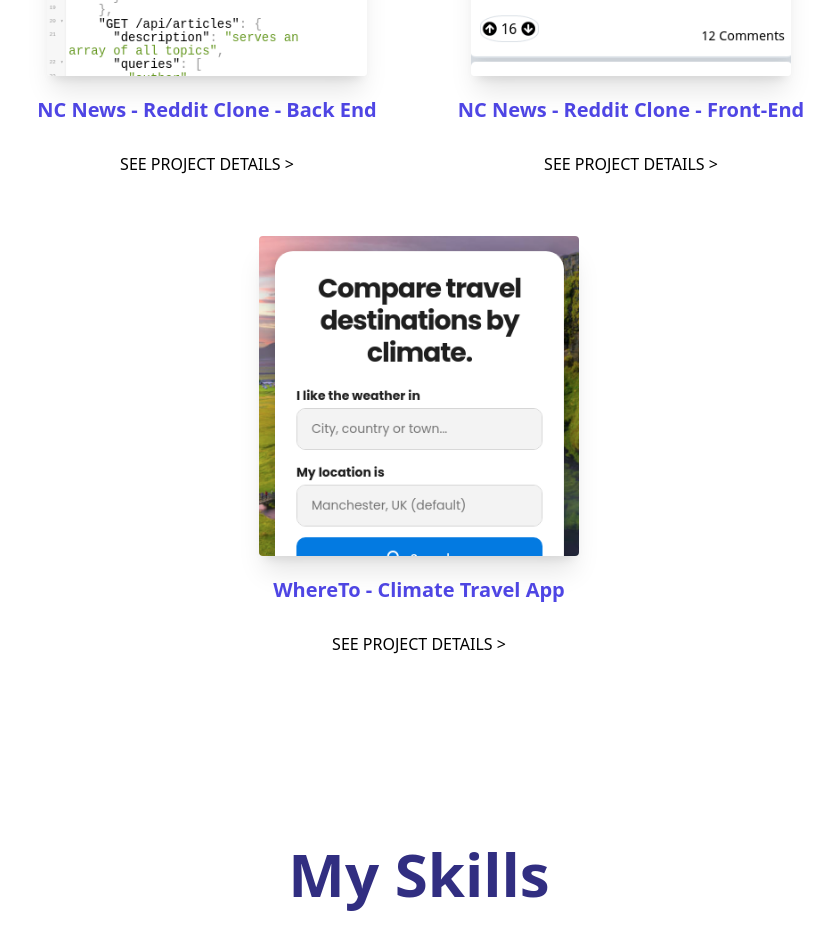
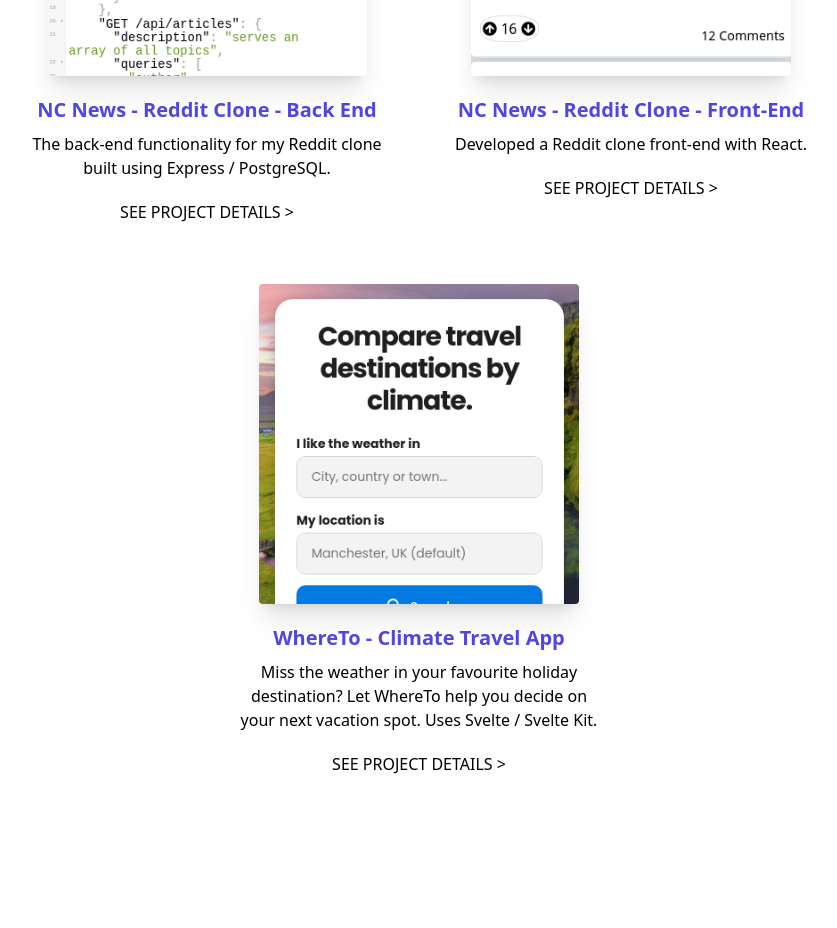
Before and after one commit to benwestondigital/next-portfolio, a Next.js app: page / in a window 1280 px wide. Shown: the part 2400-3328 px from the top of the page, without its empty margins (221-1058 px from the left). Built offline with nearby package versions, Linux system fonts and the light colour scheme.

Commit message:
edit desc name

```diff
--- a/components/SingleProject.jsx
+++ b/components/SingleProject.jsx
@@ -18,7 +18,7 @@ const SingleProject = ({ project: { slug, frontmatter } }) => {
         {frontmatter.title}
       </h2>
       <p className='text-center font-normal mx-2 mb-5 flex-wrap'>
-        {frontmatter.description}
+        {frontmatter.metaDesc}
       </p>
       <Link href={`/projects/${slug}`}>
         <a className='uppercase text-center font-normal font mb-5 flex-wrap'>
```
